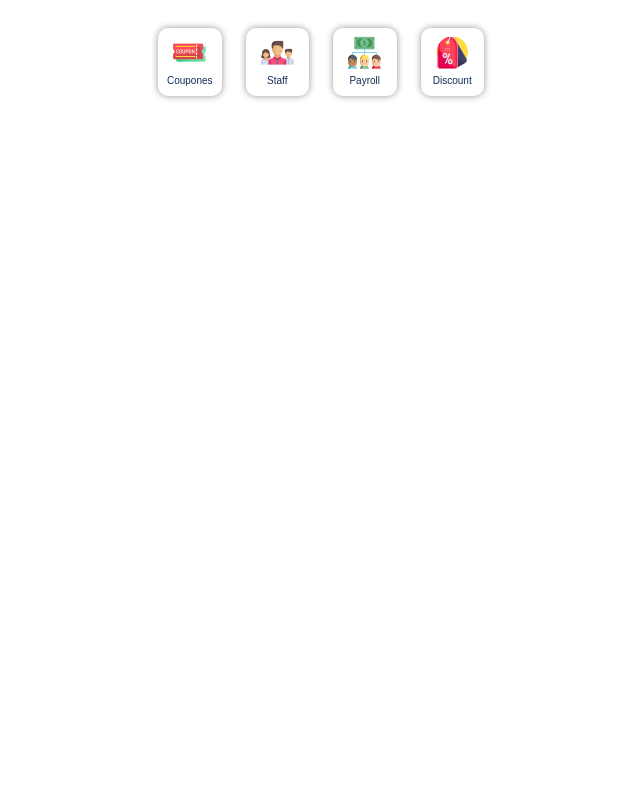
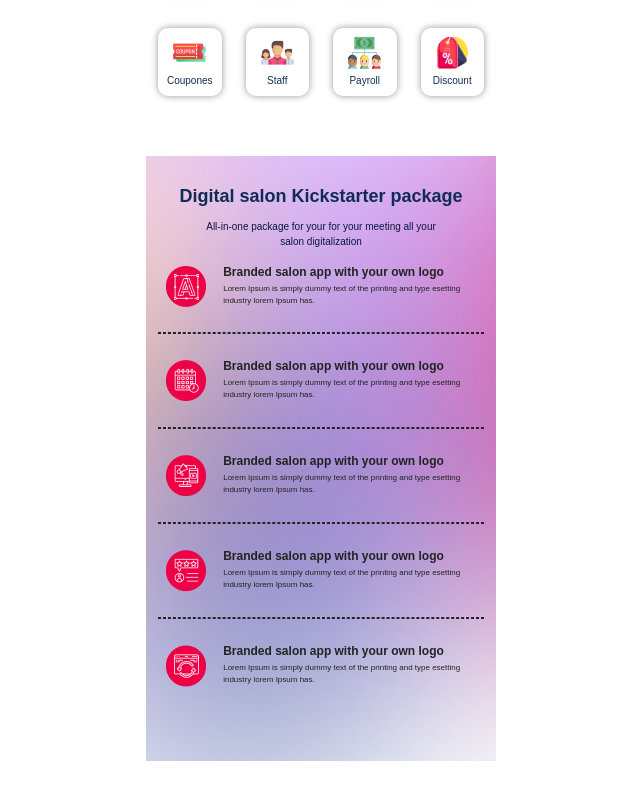
Before and after one commit to indrajeet-tellis/salon, a Nuxt app: page / in a window 1280 px wide. Shown: the part 1905-2705 px from the top of the page, without its empty margins (319-959 px from the left). Before the commit the page ends 2013 px from the top, so only its background shows below. Built offline with nearby package versions, Linux system fonts and the light colour scheme; a web font is replaced by a local one.

Commit message:
added package part

```diff
--- a/pages/index.vue
+++ b/pages/index.vue
@@ -344,6 +344,105 @@ export default {
     </div>
   </section>
   <!-- appointment end -->
+
+  <!-- package start -->
+  <section class="package mb-5">
+    <div
+      class="container pack-bg mt-5"
+      :style="{ backgroundImage: 'url(/assets/group.png)' }"
+    >
+      <div class="row">
+        <div class="col">
+          <div class="header">
+            <h2 class="head fw-bold">Digital salon Kickstarter package</h2>
+            <p class="para fw-normal">
+              All-in-one package for your for your meeting all your salon
+              digitalization
+            </p>
+          </div>
+          <div class="main mt-3">
+            <div class="item">
+              <div class="line"></div>
+              <div class="d-flex">
+                <div class="left pb-1 pe-1 ps-2">
+                  <img src="/assets/digi-one.png" alt="digi-one" />
+                </div>
+                <div class="right">
+                  <h3 class="sub-header fw-bold mb-0">
+                    Branded salon app with your own logo
+                  </h3>
+                  <p class="sub-para fw-normal mb-0 mt-1">
+                    Lorem Ipsum is simply dummy text of the printing and type
+                    esetting industry lorem Ipsum has.
+                  </p>
+                </div>
+              </div>
+            </div>
+            <div class="item mt-5 d-flex">
+              <div class="line"></div>
+              <div class="left pb-1 pe-1 ps-2">
+                <img src="/assets/digi-two.png" alt="digi-one" />
+              </div>
+              <div class="right">
+                <h3 class="sub-header fw-bold mb-0">
+                  Branded salon app with your own logo
+                </h3>
+                <p class="sub-para fw-normal mb-0 mt-1">
+                  Lorem Ipsum is simply dummy text of the printing and type
+                  esetting industry lorem Ipsum has.
+                </p>
+              </div>
+            </div>
+            <div class="item mt-5 d-flex">
+              <div class="line"></div>
+              <div class="left pb-1 pe-1 ps-2">
+                <img src="/assets/digi-four.png" alt="digi-one" />
+              </div>
+              <div class="right">
+                <h3 class="sub-header fw-bold mb-0">
+                  Branded salon app with your own logo
+                </h3>
+                <p class="sub-para fw-normal mb-0 mt-1">
+                  Lorem Ipsum is simply dummy text of the printing and type
+                  esetting industry lorem Ipsum has.
+                </p>
+              </div>
+            </div>
+            <div class="item mt-5 d-flex">
+              <div class="line"></div>
+              <div class="left pb-1 pe-1 ps-2">
+                <img src="/assets/digi-five.png" alt="digi-one" />
+              </div>
+              <div class="right">
+                <h3 class="sub-header fw-bold mb-0">
+                  Branded salon app with your own logo
+                </h3>
+                <p class="sub-para fw-normal mb-0 mt-1">
+                  Lorem Ipsum is simply dummy text of the printing and type
+                  esetting industry lorem Ipsum has.
+                </p>
+              </div>
+            </div>
+            <div class="item mt-5 d-flex">
+              <div class="left pb-1 pe-1 ps-2">
+                <img src="/assets/digi-six.png" alt="digi-one" />
+              </div>
+              <div class="right">
+                <h3 class="sub-header fw-bold mb-0">
+                  Branded salon app with your own logo
+                </h3>
+                <p class="sub-para fw-normal mb-0 mt-1">
+                  Lorem Ipsum is simply dummy text of the printing and type
+                  esetting industry lorem Ipsum has.
+                </p>
+              </div>
+            </div>
+          </div>
+        </div>
+      </div>
+    </div>
+  </section>
+  <!-- package end -->
 </template>
 
 <style>
@@ -616,4 +715,61 @@ a {
   font-weight: 400 !important;
 }
 /* appointment end */
+
+/* package start */
+.package .pack-bg {
+  background-size: cover;
+  background-position: center;
+  background-repeat: no-repeat;
+  padding-top: 20px;
+  padding-bottom: 70px;
+}
+.package .header {
+  text-align: center;
+}
+.package .header .head {
+  font-family: "DM Sans", sans-serif;
+  font-size: 18px;
+  color: #102c56;
+  width: 284px;
+  margin: 0 auto;
+  margin-top: 10px;
+}
+.package .header .para {
+  font-family: "DM Sans", sans-serif;
+  font-size: 10px;
+  color: #0c1740;
+  width: 230px;
+  margin: 0 auto;
+  margin-top: 11px;
+}
+.package .main .item {
+  position: relative;
+}
+.package .main .item .line {
+  position: absolute;
+  bottom: -23px;
+  left: 0;
+  width: 100%;
+  border: 1px dashed #232323;
+}
+.package .main .item .left {
+  width: 20%;
+  padding-top: 1px;
+}
+.package .main .item .right {
+  width: 80%;
+}
+.package .main .item .right .sub-header {
+  font-family: "DM Sans", sans-serif;
+  font-size: 12px;
+  color: #232323;
+}
+.package .main .item .right .sub-para {
+  font-family: "DM Sans", sans-serif;
+  font-size: 8px;
+  color: #232323;
+  width: 262px;
+}
+/* package end */
 </style>
```
Also changed, not shown: public/assets/pack-bg.png (added).
